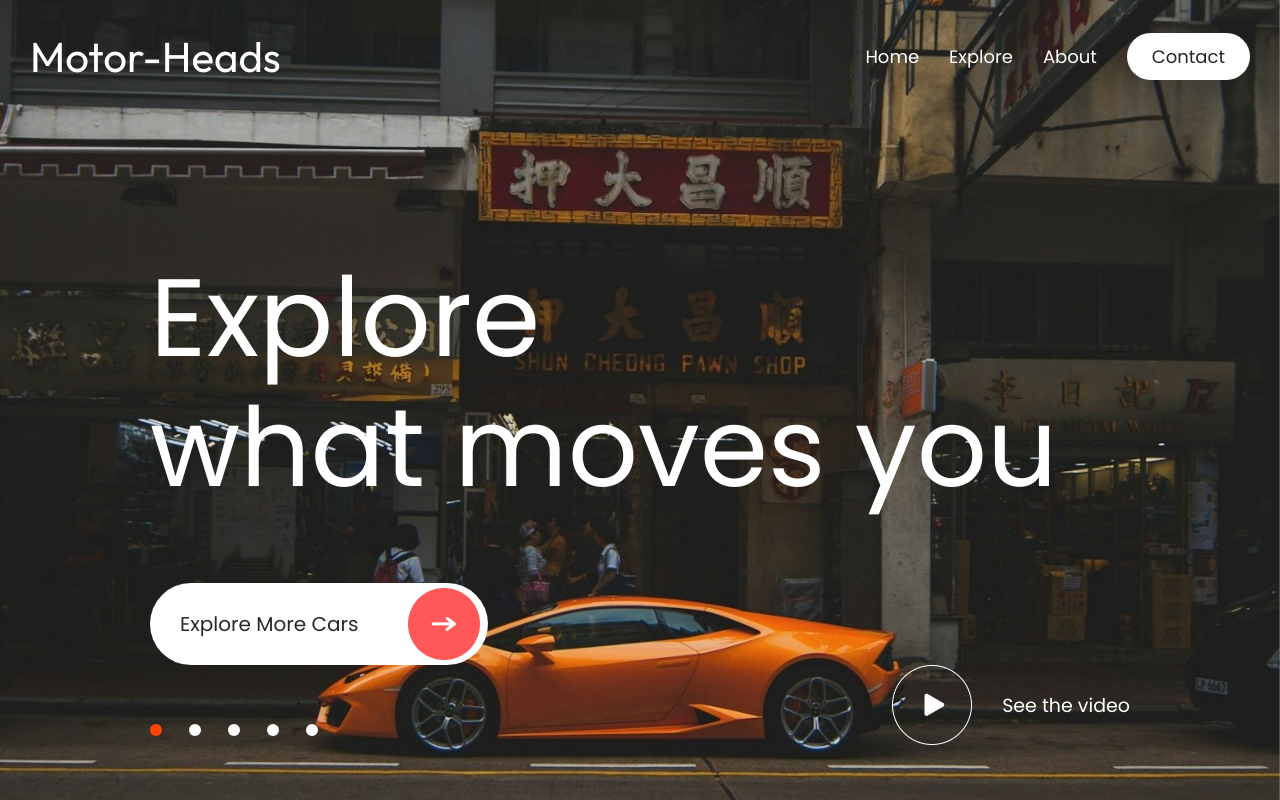
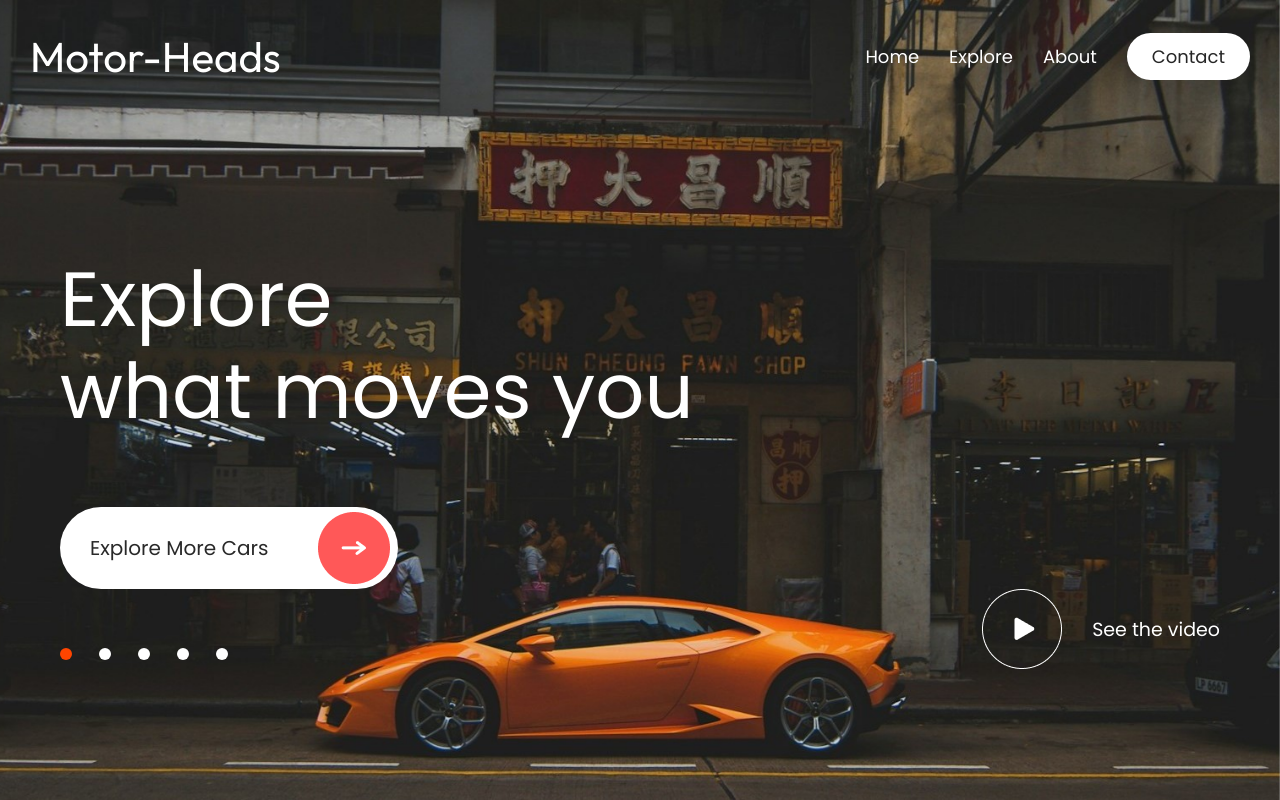
Before and after one commit to gsahildangi/motor-heads, a React (Vite) app: page / in a window 1280 px wide. Built offline with nearby package versions, Linux system fonts and the light colour scheme.

Commit message:
changes to resolve oversize of text

```diff
--- a/src/Components/Hero/Hero.css
+++ b/src/Components/Hero/Hero.css
@@ -1,13 +1,17 @@
 .hero {
-    margin:0px 150px;
+    margin:0px auto;
     margin-top: 170px;
+    max-width: 1200px;
+    padding: 0 20px;
 }
 
 .hero-text {
     color: #fff;
-    font-size: 110px;
+    font-size: clamp(2rem, 6vw, 6.875rem); /* scales from 32px to ~110px */
+    /* clamp(min, preferred, max) makes your text scale responsively.
+    Also reduces risk of breaking layout on different screens. */
     font-weight: 500;
-    line-height: 130px;
+    line-height: 1.2;
 }
 
 .hero-explore {
--- a/src/index.css
+++ b/src/index.css
@@ -1,5 +1,13 @@
+ *, *::before, *::after {
+  box-sizing: border-box;
+}
  *{
    margin: 0;
    padding: 0;
    font-family: Poppins , sans-serif;
 }
+
+html, body {
+  overflow-x: hidden;
+  max-width: 100%;
+}
```
